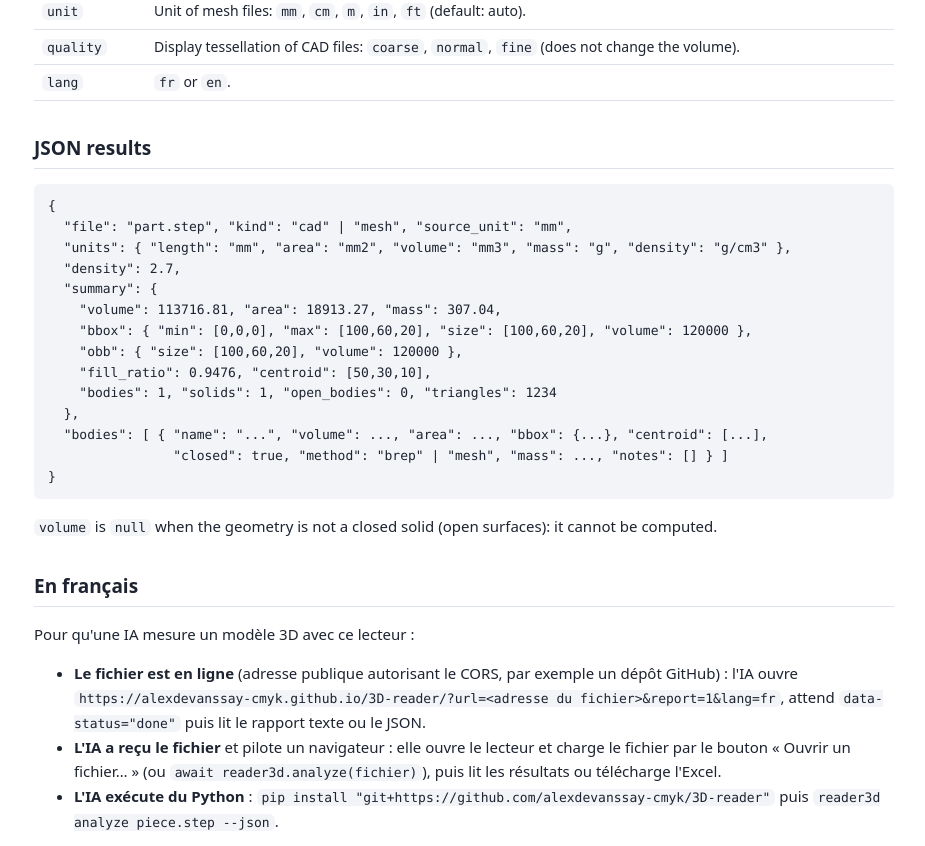
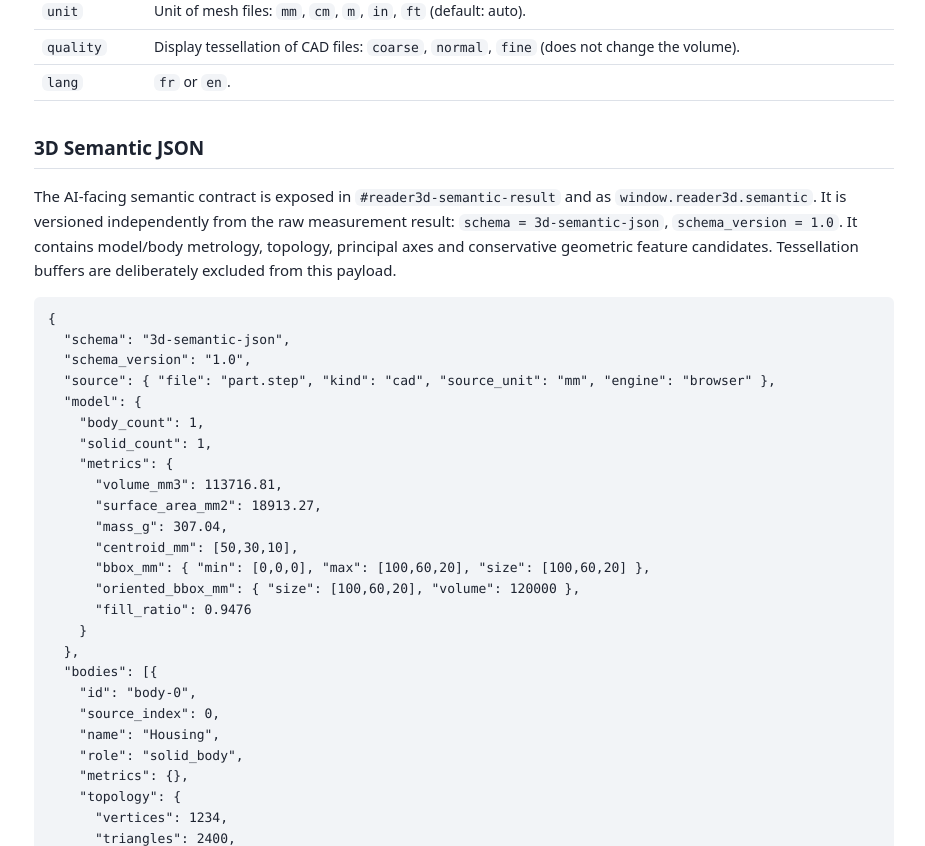
Before and after one commit to alexdevanssay-cmyk/3D-reader, a website: page web/ai.html in a window 1280 px wide. Shown: the part 1339-2185 px from the top of the page, without its empty margins (176-1101 px from the left). Drawn offline with Linux system fonts and the light colour scheme.

Commit message:
Document v1 3D semantic JSON contract

```diff
--- a/web/ai.html
+++ b/web/ai.html
@@ -64,6 +64,58 @@ reader3d analyze part.step --json</pre>
     <tr><td><code>lang</code></td><td><code>fr</code> or <code>en</code>.</td></tr>
   </table>
 
+  <h2>3D Semantic JSON</h2>
+  <p>The AI-facing semantic contract is exposed in <code>#reader3d-semantic-result</code> and as <code>window.reader3d.semantic</code>.
+  It is versioned independently from the raw measurement result: <code>schema = 3d-semantic-json</code>,
+  <code>schema_version = 1.0</code>. It contains model/body metrology, topology, principal axes and conservative geometric feature candidates.
+  Tessellation buffers are deliberately excluded from this payload.</p>
+  <pre>{
+  "schema": "3d-semantic-json",
+  "schema_version": "1.0",
+  "source": { "file": "part.step", "kind": "cad", "source_unit": "mm", "engine": "browser" },
+  "model": {
+    "body_count": 1,
+    "solid_count": 1,
+    "metrics": {
+      "volume_mm3": 113716.81,
+      "surface_area_mm2": 18913.27,
+      "mass_g": 307.04,
+      "centroid_mm": [50,30,10],
+      "bbox_mm": { "min": [0,0,0], "max": [100,60,20], "size": [100,60,20] },
+      "oriented_bbox_mm": { "size": [100,60,20], "volume": 120000 },
+      "fill_ratio": 0.9476
+    }
+  },
+  "bodies": [{
+    "id": "body-0",
+    "source_index": 0,
+    "name": "Housing",
+    "role": "solid_body",
+    "metrics": {},
+    "topology": {
+      "vertices": 1234,
+      "triangles": 2400,
+      "unique_edges": 3600,
+      "boundary_edges": 0,
+      "non_manifold_edges": 0,
+      "degenerate_triangles": 0,
+      "watertight": true
+    },
+    "geometry": {
+      "method": "brep",
+      "surface_types": null,
+      "principal_axes": {
+        "length_axis": "X",
+        "width_axis": "Y",
+        "height_axis": "Z",
+        "size_order": [100,60,20]
+      }
+    },
+    "features": [{ "type": "closed_solid", "confidence": 1 }],
+    "quality": { "closed": true, "notes": [] }
+  }]
+}</pre>
+
   <h2>JSON results</h2>
   <pre>{
   "file": "part.step", "kind": "cad" | "mesh", "source_unit": "mm",
```
